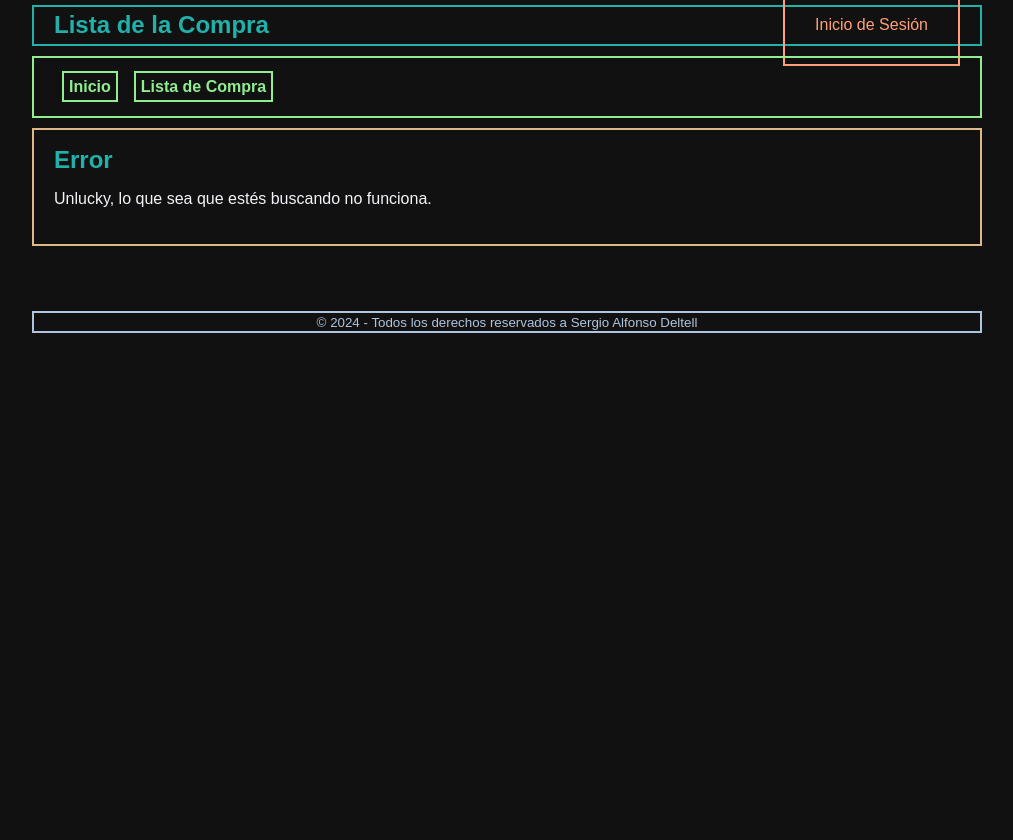
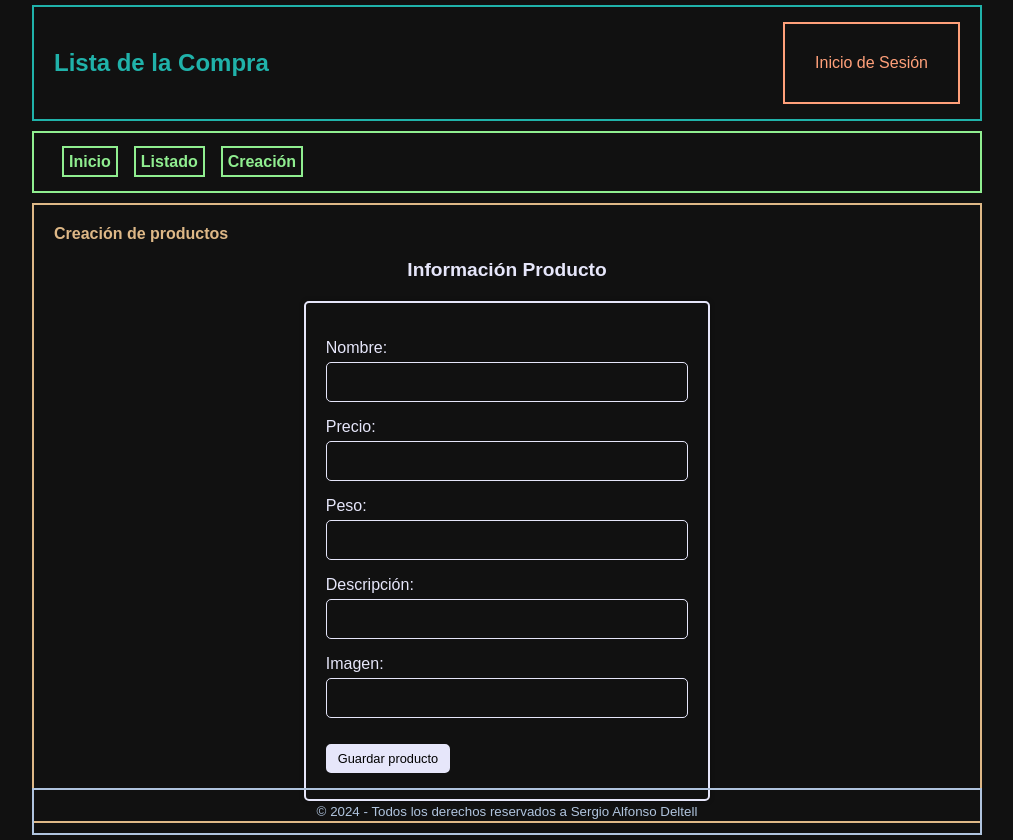
Before and after one commit to Ehlfons/ListaCompra, a React (Vite) app: page /Creacion in a window 1280 px wide. Shown: the whole page, without its empty margins (133-1146 px from the left). Before the commit the page ends 800 px from the top, so only its background shows below. Built offline with nearby package versions, Linux system fonts and the light colour scheme; no server answers; the database is empty.

Commit message:
Creacion de productos, falla el resumen y error en consola

```diff
--- a/src/App.css
+++ b/src/App.css
@@ -59,3 +59,8 @@ footer {
   align-items: center;
   justify-content: center;
 }
+
+#errorPage {
+  margin-top: 30px;
+  color: red;
+}
--- a/src/componentes/Menu/Menu.jsx
+++ b/src/componentes/Menu/Menu.jsx
@@ -11,7 +11,10 @@ const Menu = () => {
           <Link to="/">Inicio</Link>
         </li>
         <li>
-          <Link to="/ListaCompra">Lista de Compra</Link>
+          <Link to="/ListaCompra">Listado</Link>
+        </li>
+        <li>
+          <Link to="/Creacion">Creación</Link>
         </li>
       </ul>
     </nav>
--- /dev/null
+++ b/src/componentes/Principal/Creacion/CreacionProductos.css
@@ -0,0 +1,54 @@
+#formulario {
+  width: 40%;
+  margin: 0 auto;
+  padding: 20px 20px 10px 20px;
+  background: #111111;
+  border-radius: 5px;
+  box-shadow: 0px 0px 5px rgba(0, 0, 0, 0.3);
+  border: 2px solid lavender;
+}
+
+.formulario-h2 {
+  text-align: center;
+  margin-bottom: 20px;
+  color: lavender;
+  font-size: 1.2em;
+}
+
+label {
+  font-size: 1em;
+  color: lavender;
+}
+
+#formulario input {
+  margin-top: 5px;
+  width: 100%;
+  height: 40px;
+  border-radius: 5px;
+  border: 1px solid lavender;
+  padding: 0 10px;
+  font-size: 16px;
+  box-sizing: border-box;
+  outline: none;
+  color: lavender;
+  background-color: #111111;
+}
+#formulario input:focus {
+  border: 3px solid lavender;
+  scale: 1.03;
+}
+
+.crear-producto {
+  background-color: lavender;
+  border: 2px solid lavender;
+  border-radius: 5px;
+  padding: 5px 10px;
+  font-size: 0.8em;
+  font-weight: 400;
+  margin-top: 10px;
+}
+.crear-producto:hover {
+  background-color: #111111;
+  color: lavender;
+  transition: all 0.3s ease-in-out;
+}
--- /dev/null
+++ b/src/componentes/Principal/Creacion/CreacionProductos.jsx
@@ -0,0 +1,88 @@
+import { Fragment } from "react";
+import useProductos from "../../../hooks/useProductos.jsx";
+import "./CreacionProductos.css";
+
+const CreacionProductos = () => {
+  const { producto, error, actualizarDato, crearProducto } = useProductos();
+
+  return (
+    <Fragment>
+      <h2 className="formulario-h2">Información Producto</h2>
+      {error ? (
+        error
+      ) : (
+        <div id="formulario">
+          <p>
+            <label htmlFor="nombre">Nombre: </label>
+            <input
+              type="text"
+              name="nombre"
+              value={producto.nombre || ""}
+              onChange={(e) => {
+                actualizarDato(e);
+              }}
+            />
+          </p>
+          <p>
+            <label htmlFor="precio">Precio: </label>
+            <input
+              type="number"
+              name="precio"
+              min={0}
+              value={producto.precio || ""}
+              onChange={(e) => {
+                actualizarDato(e);
+              }}
+            />
+          </p>
+          <p>
+            <label htmlFor="peso">Peso: </label>
+            <input
+              type="number"
+              name="peso"
+              min={0}
+              value={producto.peso || ""}
+              onChange={(e) => {
+                actualizarDato(e);
+              }}
+            />
+          </p>
+          <p>
+            <label htmlFor="descripcion">Descripción: </label>
+            <input
+              type="text"
+              name="descripcion"
+              value={producto.descripcion || ""}
+              onChange={(e) => {
+                actualizarDato(e);
+              }}
+            />
+          </p>
+          <p>
+            <label htmlFor="imagen">Imagen:</label>
+            <input
+              type="url"
+              name="imagen"
+              value={producto.imagen || ""}
+              onChange={(e) => {
+                actualizarDato(e);
+              }}
+            />
+          </p>
+          <p>
+            <button
+              className="crear-producto"
+              onClick={(e) => {
+                crearProducto(e);
+              }}
+            >
+              Guardar producto
+            </button>
+          </p>
+        </div>
+      )}
+    </Fragment>
+  );
+};
+
+export default CreacionProductos;
--- a/src/componentes/Principal/Principal.css
+++ b/src/componentes/Principal/Principal.css
@@ -3,6 +3,7 @@
     height: auto;
     border: 2px solid burlywood;
     padding: 0 20px 20px;
+    min-height: 100px;
 }
 
 #principal-h2 {
--- a/src/componentes/Rutas/Rutas.jsx
+++ b/src/componentes/Rutas/Rutas.jsx
@@ -3,6 +3,7 @@ import { Routes, Route } from "react-router-dom";
 import Inicio from "../../paginas/Inicio.jsx";
 import Error from "../../paginas/Error.jsx";
 import ListaCompraPage from "../../paginas/ListaCompraPage.jsx";
+import CreacionPage from "../../paginas/CreacionPage.jsx";
 
 const Rutas = () => {
   return (
@@ -10,6 +11,7 @@ const Rutas = () => {
       <Routes>
         <Route path='/' element={<Inicio />} />
         <Route path='/ListaCompra' element={<ListaCompraPage />} />
+        <Route path='/Creacion' element={<CreacionPage />} />
         <Route path='*' element={<Error />} />
       </Routes>
     </Fragment>
--- a/src/contextos/ProveedorProductos.jsx
+++ b/src/contextos/ProveedorProductos.jsx
@@ -4,16 +4,25 @@ import { supabaseConexion } from "../config/supabase.js";
 const ContextoProductos = createContext();
 
 const ProveedorProductos = ({ children }) => {
-  // Valores iniciales para los estados
+  // Valores iniciales para los estados.
   const arrayInicial = [];
   const cadenaCargando = "Cargando datos...";
   const cadenaInicial = "";
   const valorInicial = 0;
   const valorInicialBooleano = true;
+  const valoresInicialesProducto = {
+    nombre: "",
+    precio: "",
+    peso: "",
+    descripcion: "",
+    imagen: "",
+  };
 
   // Estados.
   const [listadoProductos, setListadoProductos] = useState(arrayInicial);
+  const [producto, setProducto] = useState(valoresInicialesProducto);
   const [situacion, setSituacion] = useState(cadenaCargando);
+  const [error, setError] = useState(cadenaInicial);
   const [valorPeso, setValorPeso] = useState(valorInicial);
   const [valorPrecio, setValorPrecio] = useState(valorInicial);
   const [ordenAscendente, setOrdenAscendente] = useState(valorInicialBooleano); // Estado para alternar el orden ascendente/descendente de los filtros.
@@ -55,7 +64,9 @@ const ProveedorProductos = ({ children }) => {
   const filtrarProductosPrecio = async (precio) => {
     try {
       if (!precio || isNaN(precio)) {
-        setSituacion("Por favor, ingrese un valor numérico para realizar el filtro por precio.");
+        setSituacion(
+          "Por favor, ingrese un valor numérico para realizar el filtro por precio."
+        );
         // Restablecer el estado después de 3 segundos.
         setTimeout(() => {
           setSituacion(cadenaInicial);
@@ -82,7 +93,9 @@ const ProveedorProductos = ({ children }) => {
     try {
       // Si el valor del peso no es numérico o está vacío, se muestra un mensaje de error y se restablece el listado.
       if (!peso || isNaN(peso)) {
-        setSituacion("Por favor, ingrese un valor numérico para realizar el filtro por peso.");
+        setSituacion(
+          "Por favor, ingrese un valor numérico para realizar el filtro por peso."
+        );
         setTimeout(() => {
           setSituacion(cadenaInicial);
         }, 3000);
@@ -122,6 +135,74 @@ const ProveedorProductos = ({ children }) => {
       setListadoProductos(data);
     } catch (error) {
       setSituacion(`Error al ordenar los productos: ${error.message}`);
+    }
+  };
+
+  //Función para obtener los datos de un registro.
+  const obtenerProducto = async (id) => {
+    setError(cadenaInicial); // Por si se ha producido un error previo.
+    try {
+      const { data, error } = await supabaseConexion
+        .from("productos")
+        .select("*")
+        .eq("id", id);
+
+      if (error) {
+        throw error;
+      }
+      setProducto(data[0]);
+    } catch (error) {
+      setSituacion(error.message);
+    }
+  };
+
+  // Función para actualizar los datos de un formulario al estado producto.
+  const actualizarDato = (e) => {
+    const { name, value } = e.target;
+    setProducto({ ...producto, [name]: value });
+  };
+
+  // Función para insertar el estado producto en la base de datos.
+  const crearProducto = async () => {
+    try {
+      const { error } = await supabaseConexion
+        .from("productos")
+        .insert(producto);
+
+      if (error) {
+        throw error;
+      }
+
+      setProducto(valoresInicialesProducto); // Borrar el formulario tras la creación del producto.
+
+      // Actualizar el estado "listadoProductos" para que aparezca el nuevo producto.
+      setListadoProductos([...listadoProductos, producto]);
+    } catch (error) {
+      setSituacion(`Error al crear el producto: ${error.message}`);
+    }
+  };
+
+  const actualizarProducto = async () => {
+    try {
+      const { error } = await supabaseConexion
+        .from("productos")
+        .update(producto)
+        .eq("id", producto.id);
+
+      if (error) {
+        throw error;
+      }
+
+      // Se crea un nuevo array con los cambios del formulario.
+      const productosCambiados = listadoProductos.map((productoAntiguo) => {
+        return productoAntiguo.id === producto.id ? producto : productoAntiguo;
+      });
+      // Se actualiza el estado con los nuevos datos.
+      setListadoProductos(productosCambiados);
+      // Se borra el formulario tras el cambio.
+      setProducto(valoresInicialesProducto);
+    } catch (error) {
+      setError(`Error al actualizar el producto: ${error.message}`);
     }
   };
 
@@ -166,6 +247,12 @@ const ProveedorProductos = ({ children }) => {
     ordenAscendente,
     actualizarOrden,
     toggleHideClass,
+    obtenerProducto,
+    producto,
+    actualizarDato,
+    crearProducto,
+    actualizarProducto,
+    error,
   };
 
   return (
--- /dev/null
+++ b/src/paginas/CreacionPage.jsx
@@ -0,0 +1,13 @@
+import {Fragment} from 'react'
+import CreacionProductos from '../componentes/Principal/Creacion/CreacionProductos.jsx'
+
+const CreacionPage = () => {
+  return (
+    <Fragment>
+        <h2 id='principal-h2'>Creación de productos</h2>
+        <CreacionProductos/>
+    </Fragment>
+  )
+}
+
+export default CreacionPage
--- a/src/paginas/Error.jsx
+++ b/src/paginas/Error.jsx
@@ -3,7 +3,7 @@ import {Fragment} from 'react'
 const Error = () => {
   return (
     <Fragment>
-      <h1>Error</h1>
+      <h1 id='errorPage'>Error</h1>
       <p>Unlucky, lo que sea que estés buscando no funciona.</p>
     </Fragment>
   )
--- a/src/paginas/Inicio.jsx
+++ b/src/paginas/Inicio.jsx
@@ -29,6 +29,7 @@ const Inicio = () => {
       <ol start='0'>
         <li>git switch master (estado inicial)</li>
         <li>git switch consulta</li>
+        <li>git switch creacion</li>
       </ol>
     </Fragment>
   );
```
